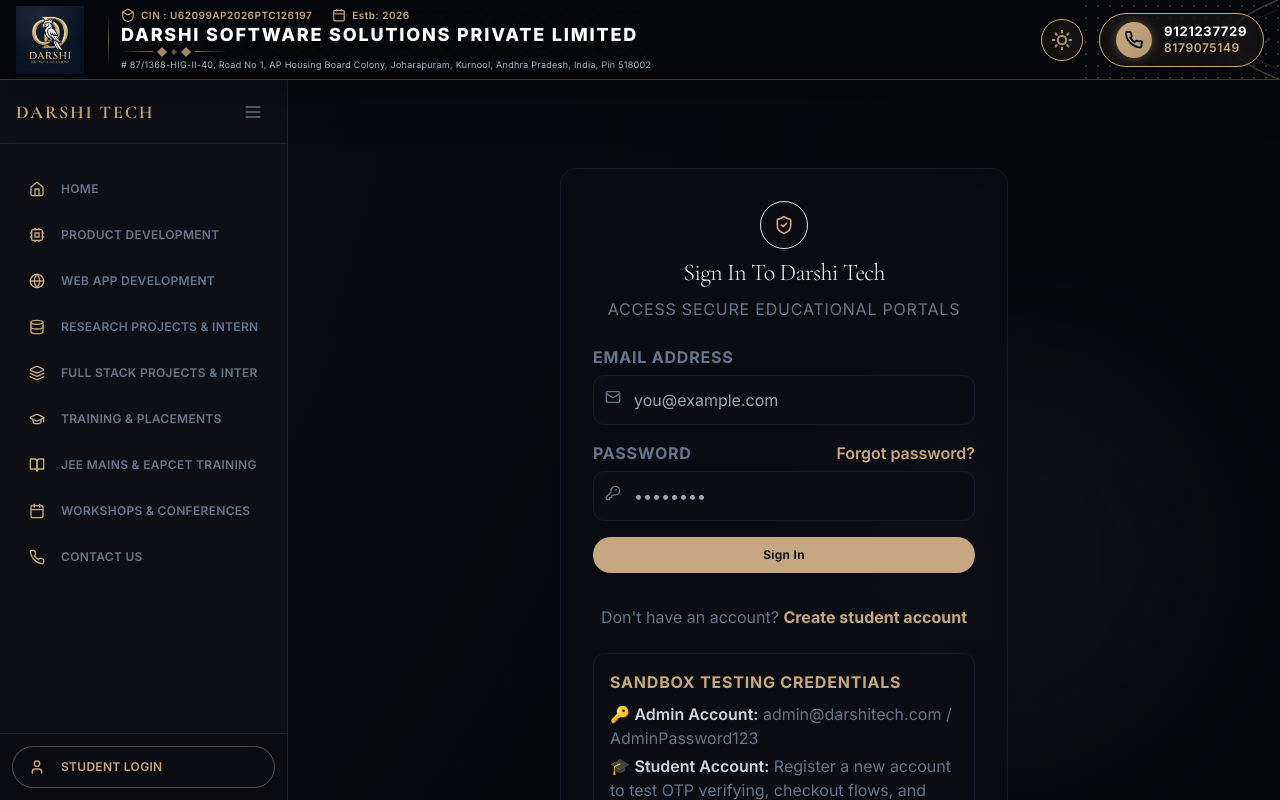
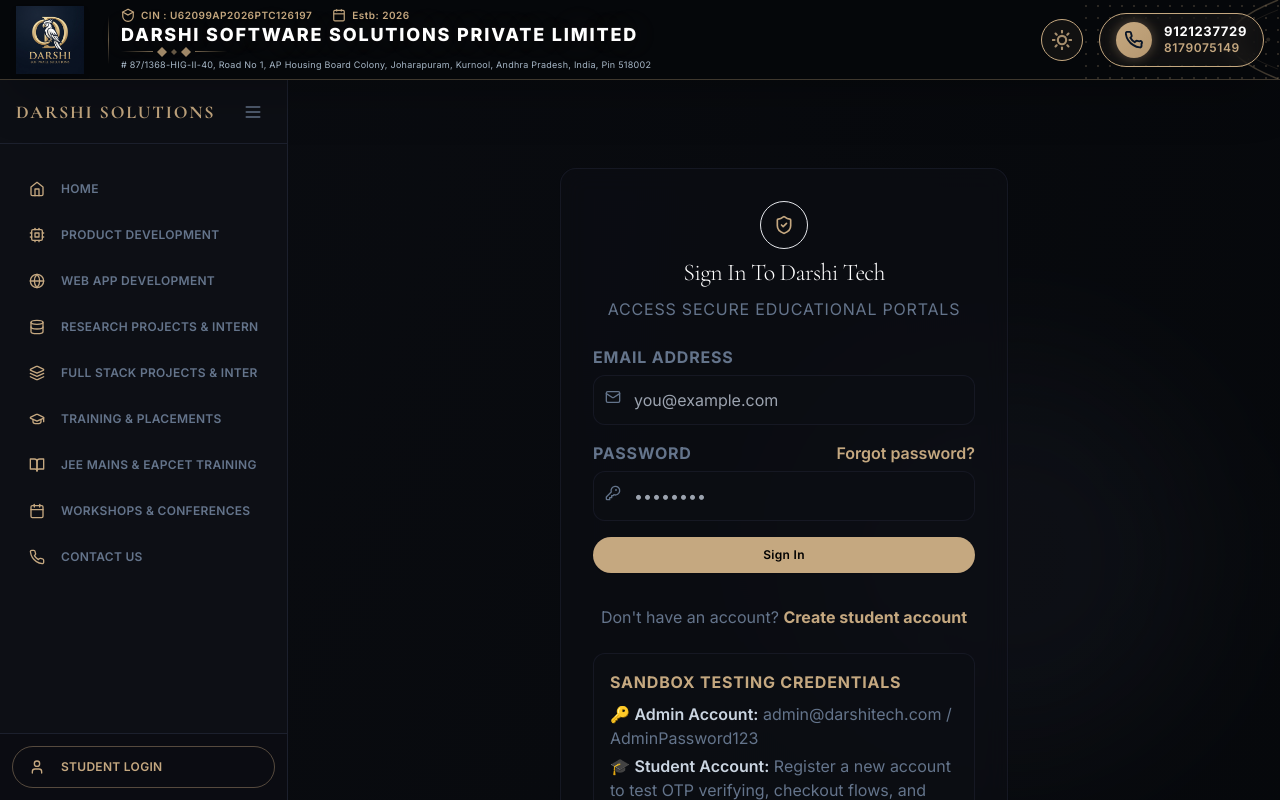
Before and after one commit to lokesh-derangula/Darshi-tech, a React (Vite) app in the folder frontend/: page /login in a window 1280 px wide. Shown: the top 800 px of the page. Built offline with nearby package versions, Linux system fonts and the light colour scheme.

Commit message:
style: rename navbar branding to DARSHI SOLUTIONS, enable navigation list scrolling, and update entrance photo

```diff
--- a/frontend/src/components/Sidebar.jsx
+++ b/frontend/src/components/Sidebar.jsx
@@ -45,12 +45,13 @@
         color: 'var(--sidebar-text)'
       }}
     >
-      <div>
+      {/* Top Section (Header + Scrollable Nav) */}
+      <div className="flex flex-col flex-grow min-h-0">
         {/* Sidebar Header */}
-        <div className="flex h-16 items-center justify-between px-4 border-b" style={{ borderBottomColor: 'var(--sidebar-border)' }}>
+        <div className="flex h-16 shrink-0 items-center justify-between px-4 border-b" style={{ borderBottomColor: 'var(--sidebar-border)' }}>
           <div className={`flex items-center gap-3 overflow-hidden transition-all duration-300 ${isOpen ? 'opacity-100' : 'opacity-0 w-0'}`}>
             <span className="font-serif text-lg font-bold tracking-widest text-theme-title whitespace-nowrap">
-              DARSHI TECH
+              DARSHI SOLUTIONS
             </span>
           </div>
           <button
@@ -62,8 +63,8 @@
           </button>
         </div>
 
-        {/* Navigation Items */}
-        <nav className="mt-6 space-y-1 px-3">
+        {/* Scrollable Navigation Items */}
+        <nav className="mt-6 flex-grow overflow-y-auto space-y-1 px-3 scrollbar-thin">
           {menuItems.map((item) => {
             const Icon = item.icon;
             return (
@@ -97,7 +98,7 @@
       </div>
 
       {/* Sidebar Footer */}
-      <div className="p-3 border-t transition-colors duration-300" style={{ borderTopColor: 'var(--sidebar-border)', backgroundColor: theme === 'bright' ? 'rgba(0,0,0,0.02)' : 'rgba(8,9,13,0.4)' }}>
+      <div className="p-3 border-t shrink-0 transition-colors duration-300" style={{ borderTopColor: 'var(--sidebar-border)', backgroundColor: theme === 'bright' ? 'rgba(0,0,0,0.02)' : 'rgba(8,9,13,0.4)' }}>
         {user ? (
           <div className="flex flex-col gap-2">
             {/* Dashboard Links */}
```
Also changed, not shown: frontend/public/images/entrance.png.
